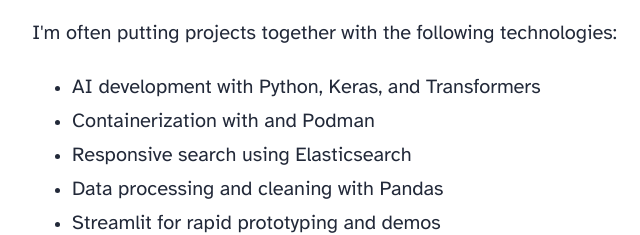
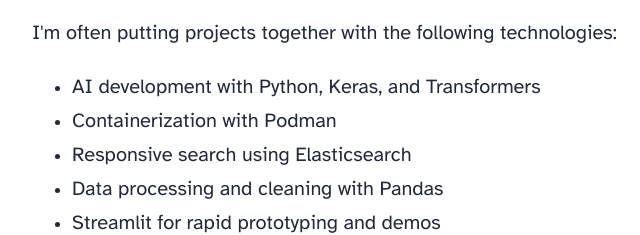
Before and after one commit to alejones/alejones.github.io, an Astro site: page / in a window 1280 px wide. Shown: the part 903-1138 px from the top of the page, 248-888 px from the left. Built offline with nearby package versions, Linux system fonts and the light colour scheme; Astro itself is replaced by a stand-in of ours.

Commit message:
spelling

```diff
--- a/src/pages/index.mdx
+++ b/src/pages/index.mdx
@@ -18,7 +18,7 @@
 I'm often putting projects together with the following technologies:
 
 - AI development with Python, Keras, and Transformers
-- Containerization with and Podman
+- Containerization with Podman
 - Responsive search using Elasticsearch
 - Data processing and cleaning with Pandas
 - Streamlit for rapid prototyping and demos
```
